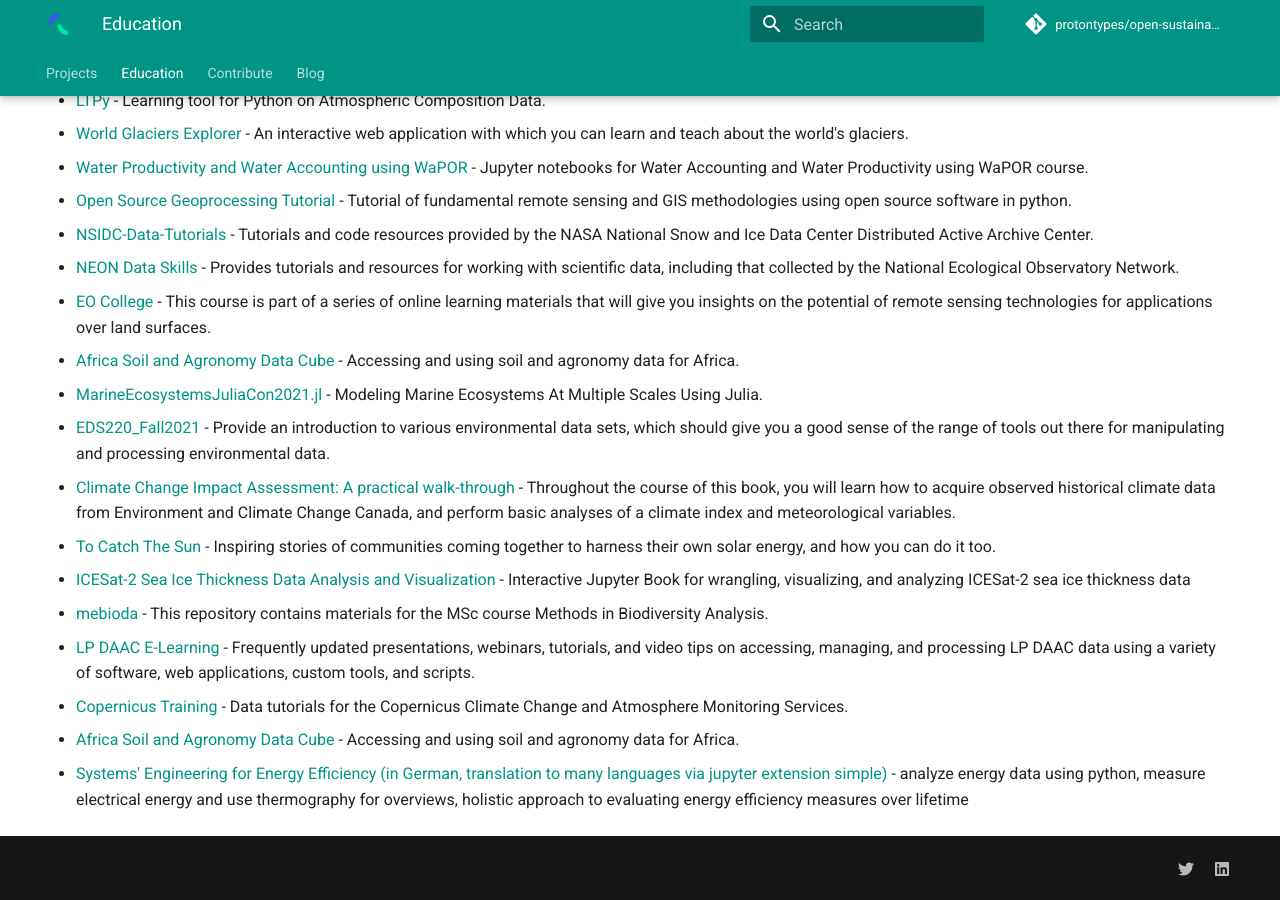
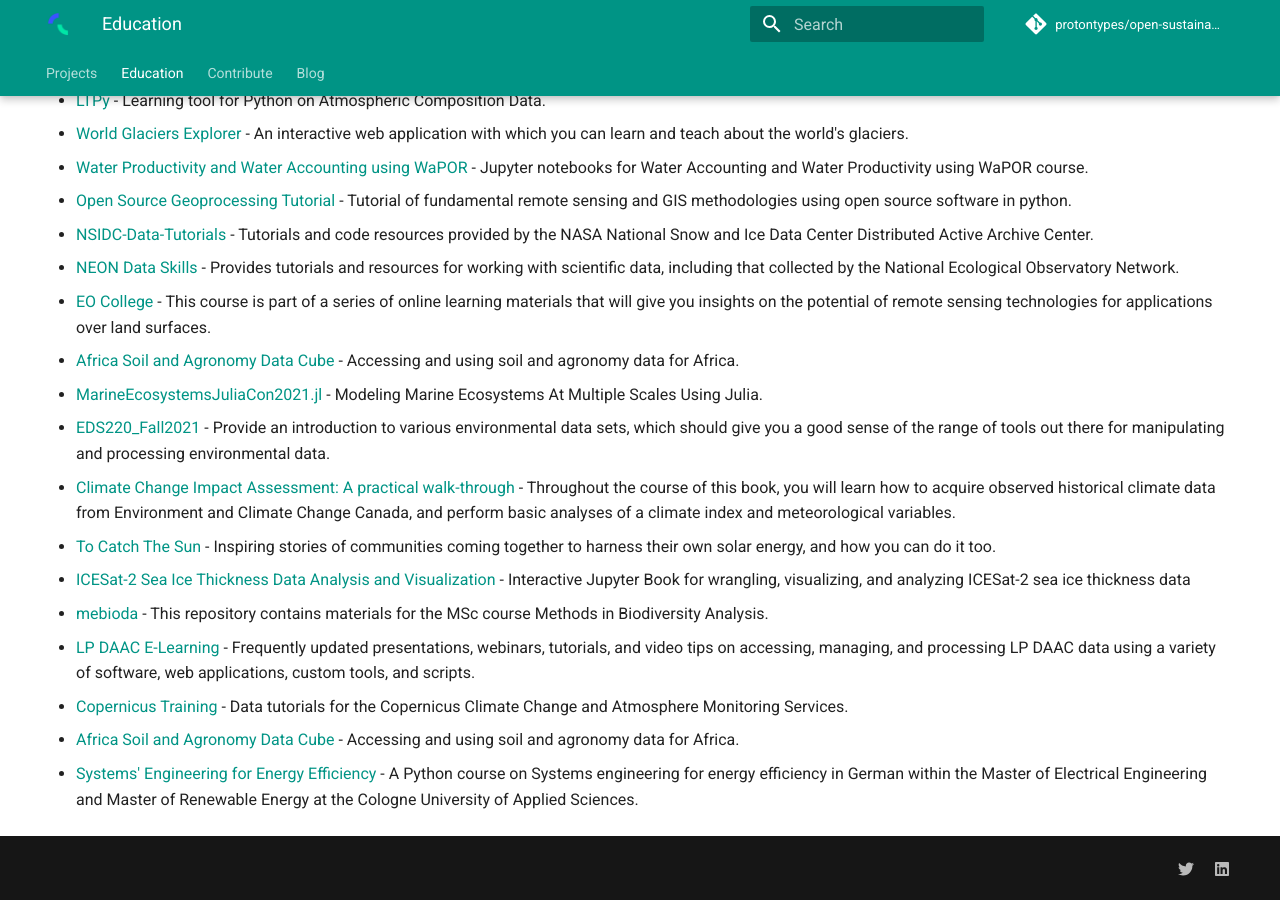
Before and after one commit to protontypes/open-sustainable-technology, an MkDocs documentation site: the page built from docs/education.md, in a window 1280 px wide and 900 px high, scrolled down 1567 px. Built offline with MkDocs 1.6.1 and Material for MkDocs 9.7.7, drawn with Linux system fonts in a browser that asks for light colours; comment, search, counter and statistics services are not loaded.

Commit message:
Update education.md

```diff
--- a/docs/education.md
+++ b/docs/education.md
@@ -59,4 +59,4 @@
 - [LP DAAC E-Learning](https://lpdaac.usgs.gov/resources/e-learning/) - Frequently updated presentations, webinars, tutorials, and video tips on accessing, managing, and processing LP DAAC data using a variety of software, web applications, custom tools, and scripts.
 - [Copernicus Training](https://github.com/ecmwf-projects/copernicus-training) - Data tutorials for the Copernicus Climate Change and Atmosphere Monitoring Services.
 - [Africa Soil and Agronomy Data Cube](https://gitlab.com/openlandmap/africa-soil-and-agronomy-data-cube) - Accessing and using soil and agronomy data for Africa.
-- [Systems' Engineering for Energy Efficiency (in German, translation to many languages via jupyter extension simple)](http://jfmay.gitlab.io/systemtechnik-fuer-energieeffizienz/README.html) - analyze energy data using python, measure electrical energy and use thermography for overviews, holistic approach to evaluating energy efficiency measures over lifetime
+- [Systems' Engineering for Energy Efficiency](http://jfmay.gitlab.io/systemtechnik-fuer-energieeffizienz/) - A Python course on Systems engineering for energy efficiency in German within the Master of Electrical Engineering and Master of Renewable Energy at the Cologne University of Applied Sciences.
```
